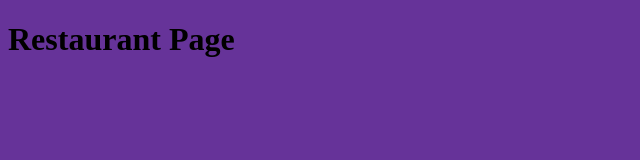
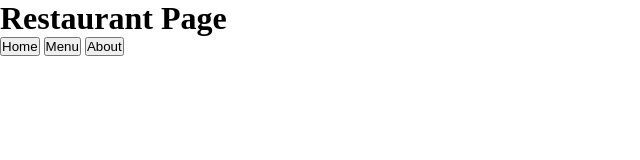
Before and after one commit to Noah-Gullo/restaurant-page, a website built with webpack: page src/template.html in a window 1280 px wide. Shown: the whole page, without its empty margins (0-640 px from the left). Built offline with nearby package versions, Linux system fonts and the light colour scheme.

Commit message:
Add navbar with buttons

```diff
--- a/src/styles.css
+++ b/src/styles.css
@@ -1,3 +1,5 @@
-body{
-    background-color: rebeccapurple;
+*{
+    box-sizing: border-box;
+    margin: 0px;
+    padding: 0px;
 }
--- a/src/template.html
+++ b/src/template.html
@@ -7,5 +7,14 @@
     </head>
     <body>
         <h1>Restaurant Page</h1>
+        <header>
+            <nav>
+                <button>Home</button>
+                <button>Menu</button>
+                <button>About</button>
+            </nav>
+        </header>
+        <div id="content">
+        </div>
     </body>
 </html>
```
